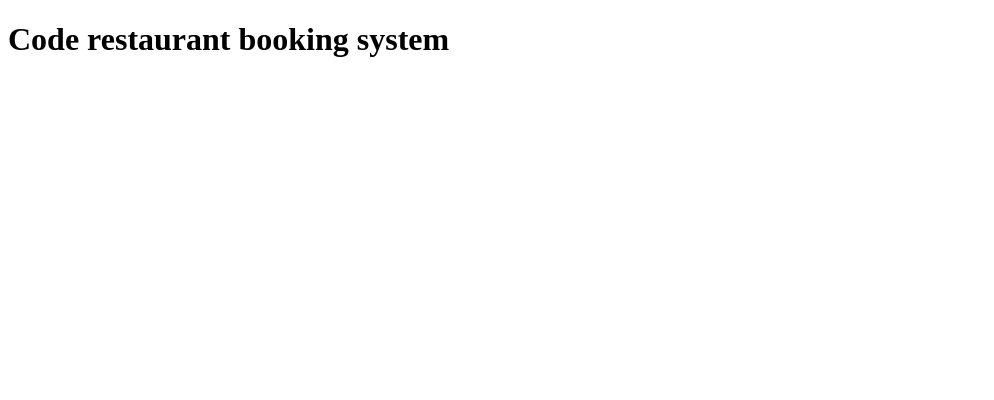
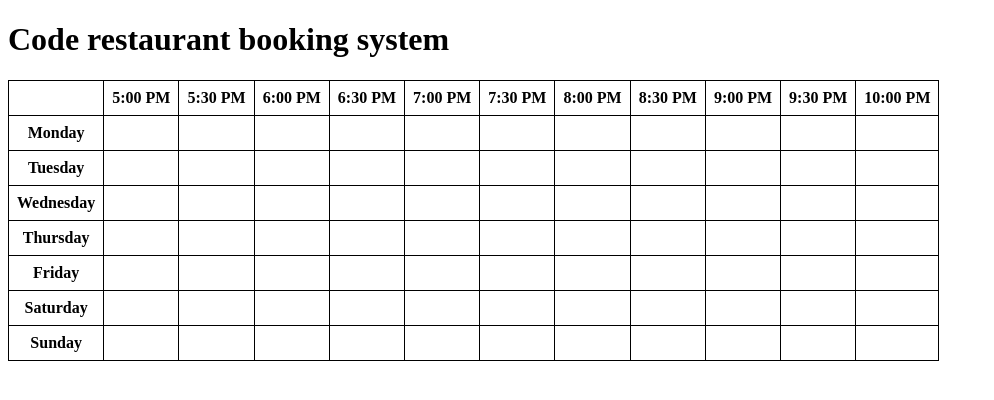
Before and after one commit to Code-Institute-Submissions/Restaurant-Booking-System-5, a Django app: page / in a window 1280 px wide. Shown: the top 400 px of the page, without its empty margins (0-994 px from the left). Run offline with Django 3.2, Linux system fonts and the light colour scheme; lists and menus that the app fills with data are empty.

Commit message:
Add large html table for bookings

```diff
--- a/booking/models.py
+++ b/booking/models.py
@@ -1,6 +1,8 @@
 from django.db import models
 
 # Create your models here.
+
+
 class Slot(models.Model):
     day = models.CharField(null=False, max_length=10)
     time = models.DecimalField(null=False, decimal_places=2, max_digits=5)
--- a/booking/views.py
+++ b/booking/views.py
@@ -1,5 +1,8 @@
 from django.shortcuts import render
+from django.views import generic
 
 # Create your views here.
+
+
 def displayPage(request):
     return render(request, 'booking/booking.html')
--- a/templates/booking/booking.html
+++ b/templates/booking/booking.html
@@ -1,12 +1,155 @@
 <!DOCTYPE html>
 <html lang="en">
+
 <head>
     <meta charset="UTF-8">
     <meta http-equiv="X-UA-Compatible" content="IE=edge">
     <meta name="viewport" content="width=device-width, initial-scale=1.0">
+    <style>
+        table {
+            border-collapse: collapse;
+        }
+
+        th,
+        td {
+            border: 1px solid black;
+            padding: 8px;
+            cursor: pointer;
+            /* Add cursor style to indicate clickable cells */
+        }
+    </style>
     <title>Booking System</title>
 </head>
+
 <body>
     <h1>Code restaurant booking system</h1>
+    <table>
+        <thead>
+            <tr>
+                <th></th>
+                <th>5:00 PM</th>
+                <th>5:30 PM</th>
+                <th>6:00 PM</th>
+                <th>6:30 PM</th>
+                <th>7:00 PM</th>
+                <th>7:30 PM</th>
+                <th>8:00 PM</th>
+                <th>8:30 PM</th>
+                <th>9:00 PM</th>
+                <th>9:30 PM</th>
+                <th>10:00 PM</th>
+            </tr>
+        </thead>
+        <tbody>
+            <tr>
+                <th>Monday</th>
+                <td class="booking-cell"></td>
+                <td class="booking-cell"></td>
+                <td class="booking-cell"></td>
+                <td class="booking-cell"></td>
+                <td class="booking-cell"></td>
+                <td class="booking-cell"></td>
+                <td class="booking-cell"></td>
+                <td class="booking-cell"></td>
+                <td class="booking-cell"></td>
+                <td class="booking-cell"></td>
+                <td class="booking-cell"></td>
+            </tr>
+            <tr>
+                <th>Tuesday</th>
+                <td class="booking-cell"></td>
+                <td class="booking-cell"></td>
+                <td class="booking-cell"></td>
+                <td class="booking-cell"></td>
+                <td class="booking-cell"></td>
+                <td class="booking-cell"></td>
+                <td class="booking-cell"></td>
+                <td class="booking-cell"></td>
+                <td class="booking-cell"></td>
+                <td class="booking-cell"></td>
+                <td class="booking-cell"></td>
+            </tr>
+            <tr>
+                <th>Wednesday</th>
+                <td class="booking-cell"></td>
+                <td class="booking-cell"></td>
+                <td class="booking-cell"></td>
+                <td class="booking-cell"></td>
+                <td class="booking-cell"></td>
+                <td class="booking-cell"></td>
+                <td class="booking-cell"></td>
+                <td class="booking-cell"></td>
+                <td class="booking-cell"></td>
+                <td class="booking-cell"></td>
+                <td class="booking-cell"></td>
+            </tr>
+            <tr>
+                <th>Thursday</th>
+                <td class="booking-cell"></td>
+                <td class="booking-cell"></td>
+                <td class="booking-cell"></td>
+                <td class="booking-cell"></td>
+                <td class="booking-cell"></td>
+                <td class="booking-cell"></td>
+                <td class="booking-cell"></td>
+                <td class="booking-cell"></td>
+                <td class="booking-cell"></td>
+                <td class="booking-cell"></td>
+                <td class="booking-cell"></td>
+            </tr>
+            <tr>
+                <th>Friday</th>
+                <td class="booking-cell"></td>
+                <td class="booking-cell"></td>
+                <td class="booking-cell"></td>
+                <td class="booking-cell"></td>
+                <td class="booking-cell"></td>
+                <td class="booking-cell"></td>
+                <td class="booking-cell"></td>
+                <td class="booking-cell"></td>
+                <td class="booking-cell"></td>
+                <td class="booking-cell"></td>
+                <td class="booking-cell"></td>
+            </tr>
+            <tr>
+                <th>Saturday</th>
+                <td class="booking-cell"></td>
+                <td class="booking-cell"></td>
+                <td class="booking-cell"></td>
+                <td class="booking-cell"></td>
+                <td class="booking-cell"></td>
+                <td class="booking-cell"></td>
+                <td class="booking-cell"></td>
+                <td class="booking-cell"></td>
+                <td class="booking-cell"></td>
+                <td class="booking-cell"></td>
+                <td class="booking-cell"></td>
+            </tr>
+            <tr>
+                <th>Sunday</th>
+                <td class="booking-cell"></td>
+                <td class="booking-cell"></td>
+                <td class="booking-cell"></td>
+                <td class="booking-cell"></td>
+                <td class="booking-cell"></td>
+                <td class="booking-cell"></td>
+                <td class="booking-cell"></td>
+                <td class="booking-cell"></td>
+                <td class="booking-cell"></td>
+                <td class="booking-cell"></td>
+                <td class="booking-cell"></td>
+            </tr>
+        </tbody>
+        <script>
+            const bookingCells = document.querySelectorAll('.booking-cell');
+            bookingCells.forEach(cell => {
+                cell.addEventListener('click', handleCellClick);
+            });
+
+            function handleCellClick(event) {
+
+            }
+        </script>
 </body>
+
 </html>
```
